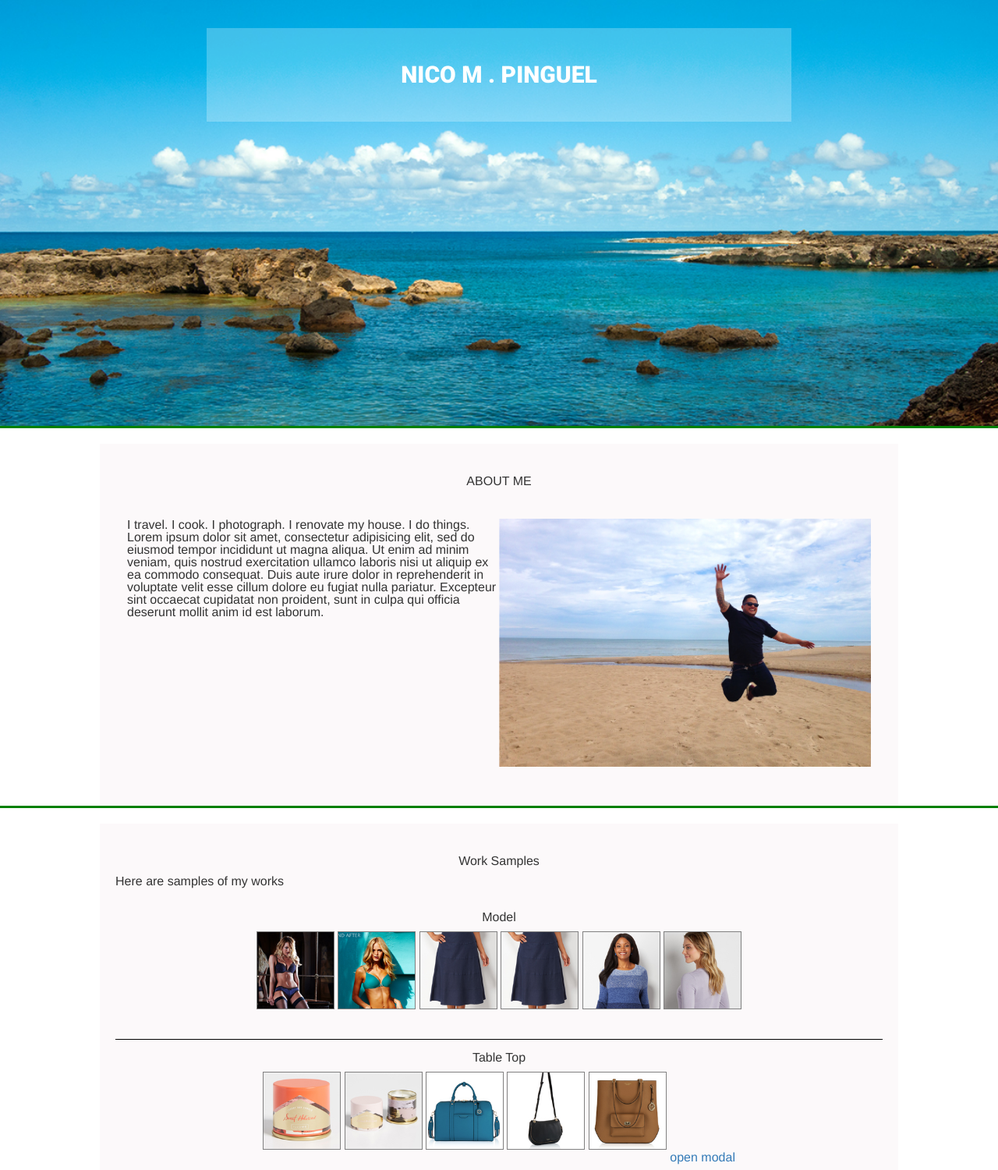
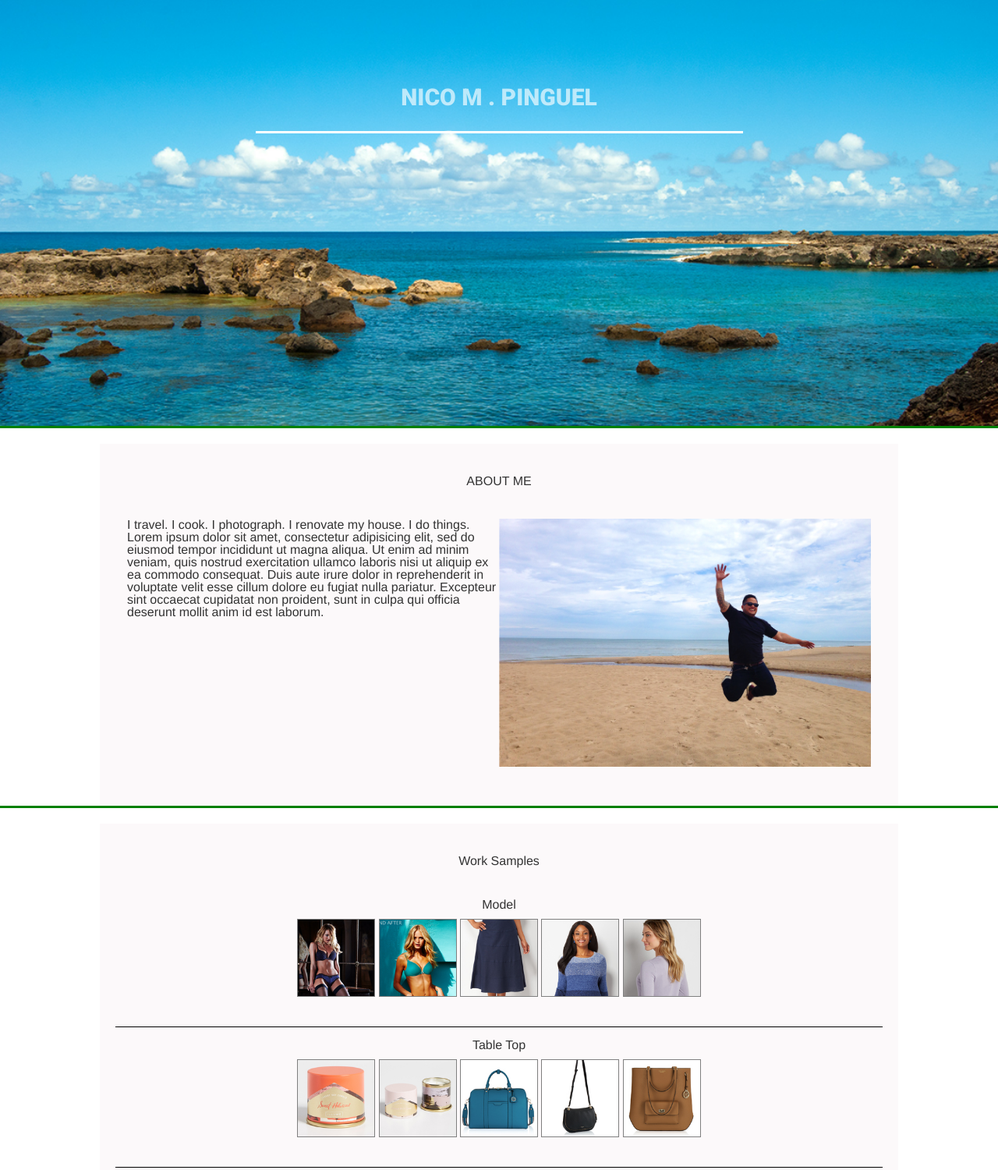
Before and after one commit to nic0mp/nico-mp, a plain HTML site: page index.html in a window 1280 px wide. Shown: the part 210-1710 px from the top of the page at 78% size. Drawn offline with nearby package versions, Linux system fonts and the light colour scheme.

Commit message:
modified index added main images to thumbnsils

```diff
--- a/index.html
+++ b/index.html
@@ -39,23 +39,8 @@
 						<a href="#page-contact" >CONTACT</a>
 						</button>
 					</li>
-					<!-- <li>
-
-					</li> -->
-					<!-- <button class="button">
-						<a href="#page-top">WELCOME</a>
-					</button>
-					<button class="button">
-						<a href="#page-information">ABOUT</a>
-					</button>
-					<button class="button">
-					 	<a href="#page-samples">SAMPLES</a>
-					</button>
-					<button class="button">
-						<a href="#page-contact" class="js-link-contact">CONTACT</a>
-					</button>     -->
-
 				</ul>
+			</div>
 		</nav>
 		<section id="page-top">
 			<div >
@@ -101,7 +86,6 @@
 
 			<div class="psection">
 				<h2>Work Samples</h2>
-				<p>Here are samples of my works</p>
 				<div class="container-fluid" id="tab-one">
 				<p class="table-model">Model</p>
 					<div class="row" id="top">
@@ -116,18 +100,31 @@
 						<a href="#" data-img="images/cbx1.jpg" class="js-modal-open">
 							<img class="img-scaled" src="images/150cbx1.jpg">
 						</a>
-						<img class="img-scaled" src="images/150cbx1.jpg">
+						<a href="#" data-img="images/cbx3.jpg" class="js-modal-open">
 							<img class="img-scaled" src="images/150cbx3.jpg">
+						</a>
+						<a href="#" data-img="images/mau3.jpg" class="js-modal-open">
 							<img class="img-scaled" src="images/150mau3.jpg">
+						</a>
+
 					</div>
 					<p class="table-model">Table Top</p>
 					<div class="row" id="top" >
+						<a href="#" data-img="images/mau1.jpg" class="js-modal-open">
 							<img class="img-scaled" src="images/150mau1.jpg">
+						</a>
+						<a href="#" data-img="images/mau2.jpg" class="js-modal-open">
 							<img class="img-scaled" src="images/150mau2.jpg">
+						</a>
+						<a href="#" data-img="images/hb2.jpg" class="js-modal-open">
 							<img class="img-scaled" src="images/150hb2.jpg">
+						</a>
+						<a href="#" data-img="images/hb1.jpg" class="js-modal-open">
 							<img class="img-scaled" src="images/150hb1.jpg">
+						</a>
+						<a href="#" data-img="images/mau3.jpg" class="js-modal-open">
 							<img class="img-scaled" src="images/150hb3.jpg">
-						<a href="#" class="js-modal-open"> open modal </a>
+						</a>
 					</div>
 					<div class="row">
 					 	<div class="col-sm-8" id="tab-one">
--- a/stylesheets/main.css
+++ b/stylesheets/main.css
@@ -129,21 +129,20 @@ section {
   	font-family: 'Roboto', sans-serif;
 	text-align: center;
 	font-size: 30px;
-	color: white;
+	color: rgba(255,255,255,.65);
 
 }
 
 #shape-containertop {
 	position: relative;
-  	top: 30%;
+  	top: 35%;
   	transform: translateY(-50%);
   	/*centers container*/
   	margin: auto;
-	width: 60%;
-	height: 20%;
-
-	background-color: rgba(255,255,255,.25);
-	border-bottom: 2px blue;
+	width: 50%;
+	height: 15%;
+	/*background-color: rgba(255,255,255,.25);*/
+	border-bottom: 3px solid white;
 }
 
 #shape-container {
@@ -249,7 +248,7 @@ body.modal-on {
 }
 
 .modal-in {
-	border: 4px solid green;
+	/*border: 4px solid green;*/
 	margin: 0 auto;
 	width: 90%;
 	background-color: #eee;
```
Lines whose indentation alone changed are shown as unchanged.
